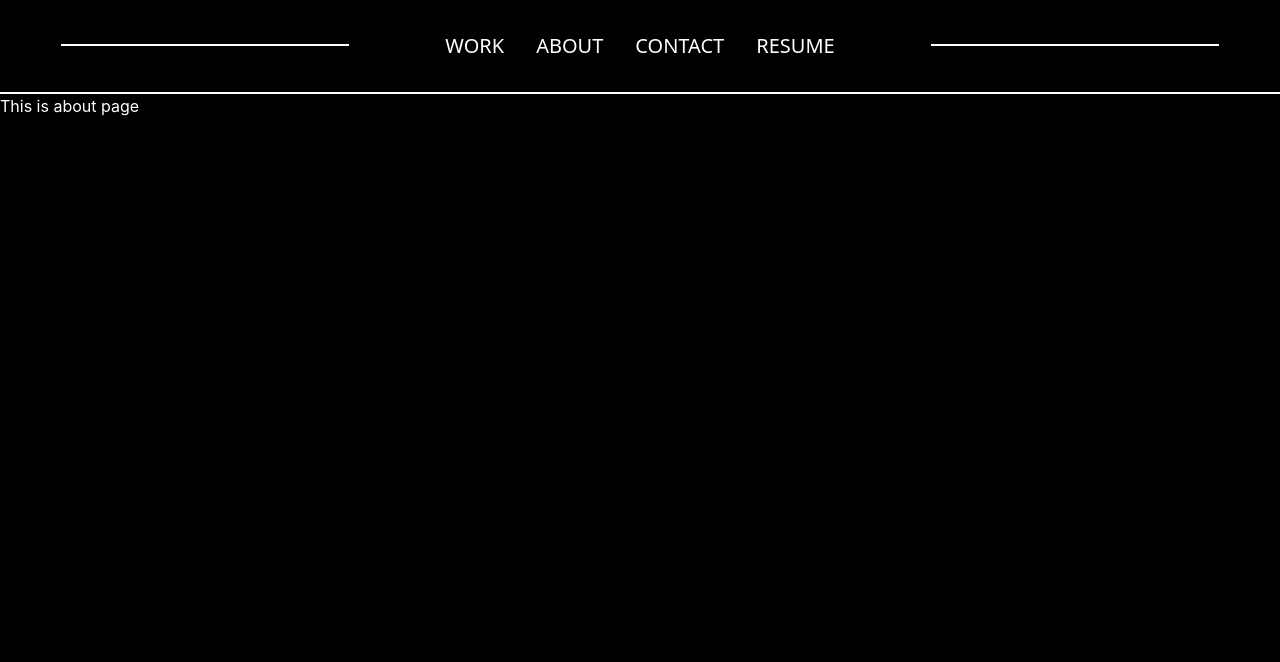
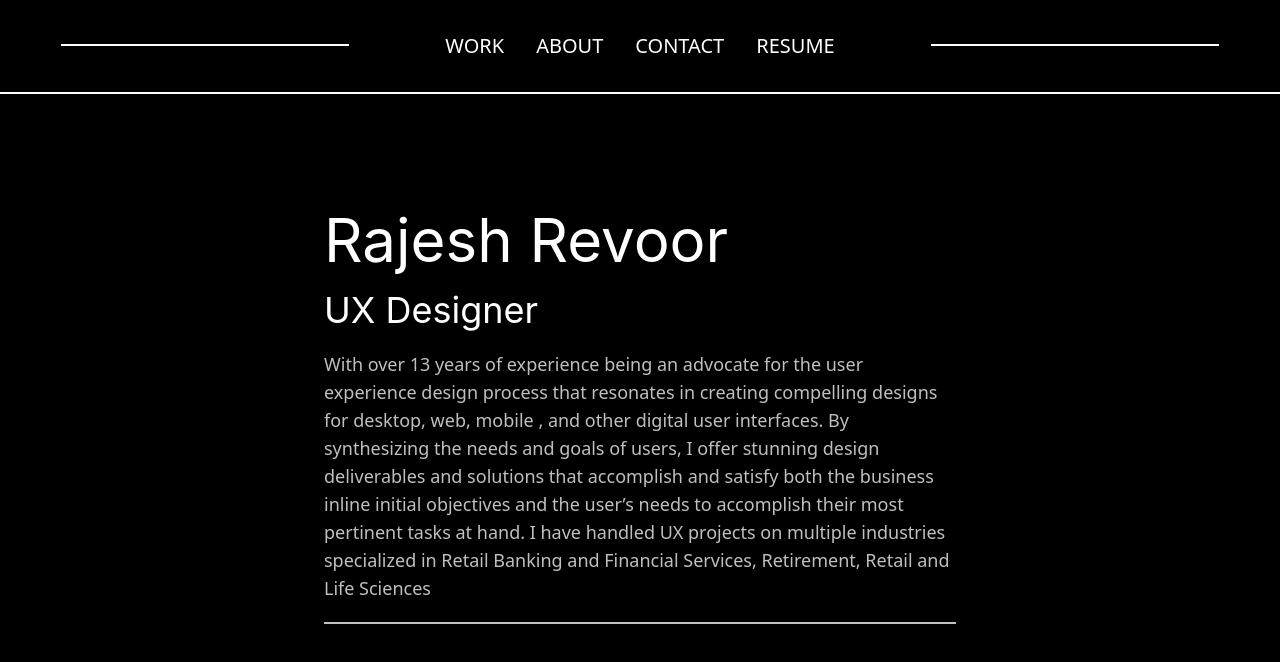
Before and after one commit to rajesh171812/portfolio-poc, a Next.js app: page /about in a window 1280 px wide. Shown: the top 662 px of the page. Built offline with nearby package versions, Linux system fonts and the light colour scheme.

Commit message:
feat: about page

```diff
--- a/pages/about.js
+++ b/pages/about.js
@@ -1,7 +1,27 @@
 import React from "react";
 
 export default function About(props) {
-    return (
-        <div>This is about page</div>
-    );
+  return (
+    <div className="mt-24 grid grid-cols-8 gap-4">
+      <div className="col-span-2 "></div>
+      <div className=" col-span-4">
+        <div className="my-5 text-6xl">Rajesh Revoor</div>
+        <div className="my-5 text-4xl">UX Designer</div>
+        <div className="flex justify-center my-5 pb-5 border-b-2 border-white opacity-75 font-sans text-lg">
+          <span>
+            With over 13 years of experience being an advocate for the user
+            experience design process that resonates in creating compelling
+            designs for desktop, web, mobile , and other digital user
+            interfaces. By synthesizing the needs and goals of users, I offer
+            stunning design deliverables and solutions that accomplish and
+            satisfy both the business inline initial objectives and the user’s
+            needs to accomplish their most pertinent tasks at hand. I have
+            handled UX projects on multiple industries specialized in Retail
+            Banking and Financial Services, Retirement, Retail and Life Sciences
+          </span>
+        </div>
+      </div>
+      <div className="col-span-2"></div>
+    </div>
+  );
 }
--- a/pages/work.js
+++ b/pages/work.js
@@ -29,7 +29,7 @@ export default function Work(props) {
                   <img
                     src="/project1.png"
                     alt="Yours truly Rajesh!"
-                    className="object-cover"
+                    className="object-cover h-96"
                   />
               </div>
             </Link>
@@ -40,7 +40,7 @@ export default function Work(props) {
                 <img
                   src="/project2.png"
                   alt="Yours truly Rajesh!"
-                  className="object-cover"
+                  className="object-cover h-96"
                 />
               </div>
             </Link>
@@ -48,7 +48,7 @@ export default function Work(props) {
         </div>
         <div className="col-span-1"></div>
       </div>
-      <div className="grid grid-cols-6 gap-4 my-10 font-serif">
+      <div className="grid grid-cols-6 gap-4 my-30 font-serif">
         <div className="col-span-1"></div>
         <div className="col-span-4 mx-3 bg-pink-400 cursor-pointer">
           <Link className="" href="/searchProject">
```
